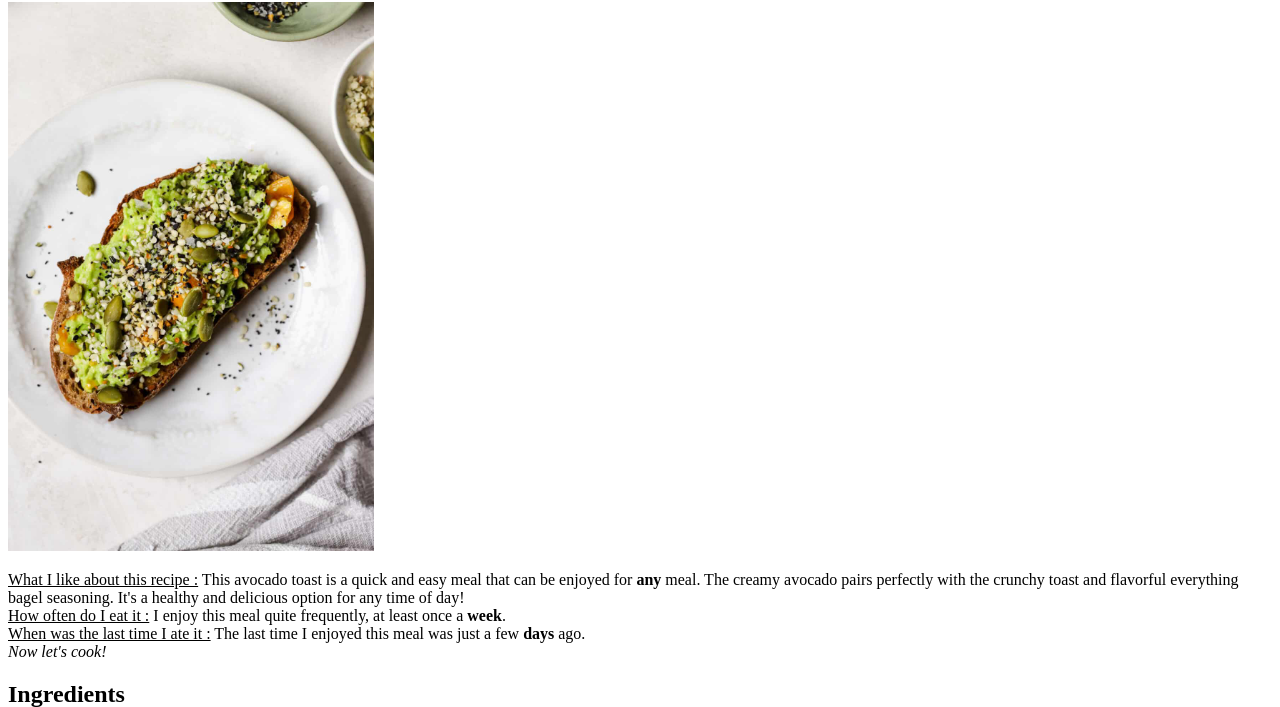
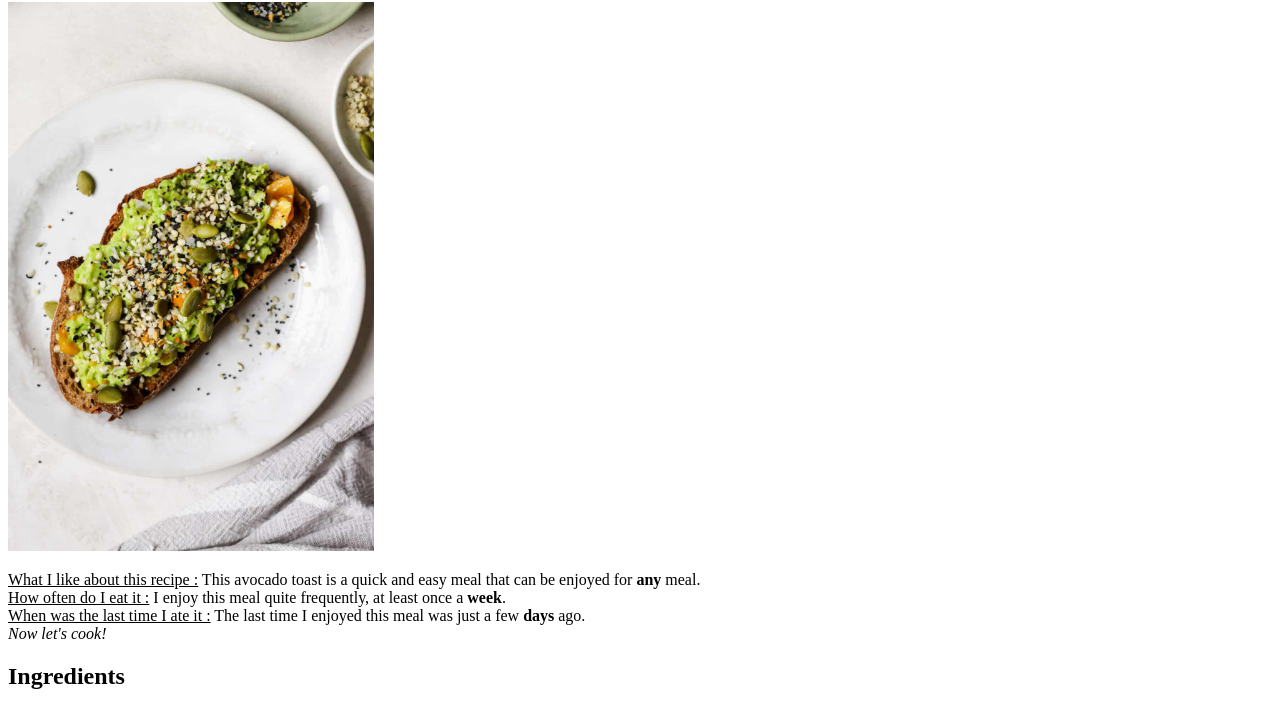
Before and after one commit to bricio-imbiki/w2_html-my_recipe, a plain HTML site: page index.html in a window 1280 px wide. Shown: the part 78-785 px from the top of the page. Drawn offline with Linux system fonts and the light colour scheme.

Commit message:
total-merge

```diff
--- a/index.html
+++ b/index.html
@@ -13,7 +13,7 @@
       alt="recipe meal"
     />
 	<P name = "my-own-section">
-		<u>What I like about this recipe :</u> This avocado toast is a quick and easy meal that can be enjoyed for <strong>any</strong> meal. The creamy avocado pairs perfectly with the crunchy toast and flavorful everything bagel seasoning. It's a healthy and delicious option for any time of day! <br>
+		<u>What I like about this recipe :</u> This avocado toast is a quick and easy meal that can be enjoyed for <strong>any</strong> meal.<br>
 		<u>How often do I eat it :</u> I enjoy this meal quite frequently, at least once a <strong>week</strong>. <br>
 		<u>When was the last time I ate it :</u> The last time I enjoyed this meal was just a few <strong>days</strong> ago. <br>
 		<i>Now let's cook!</i>
```
